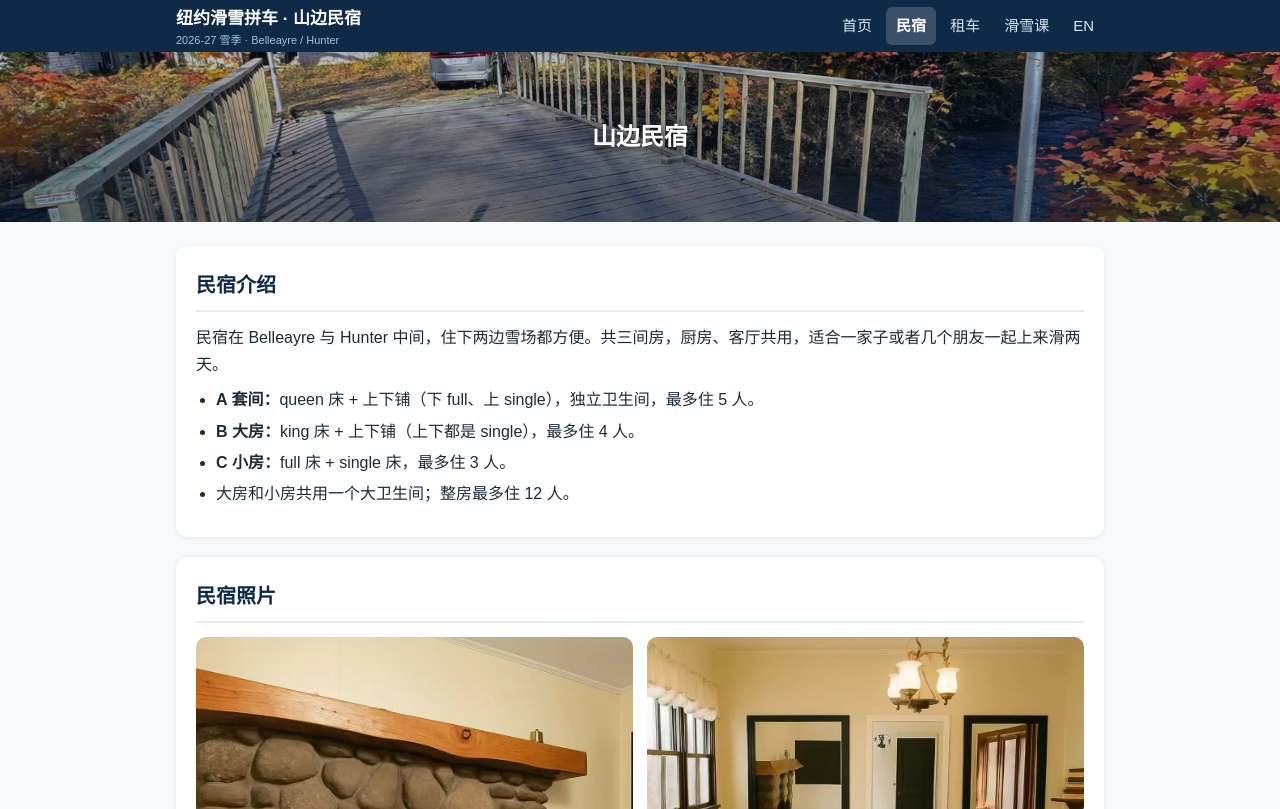
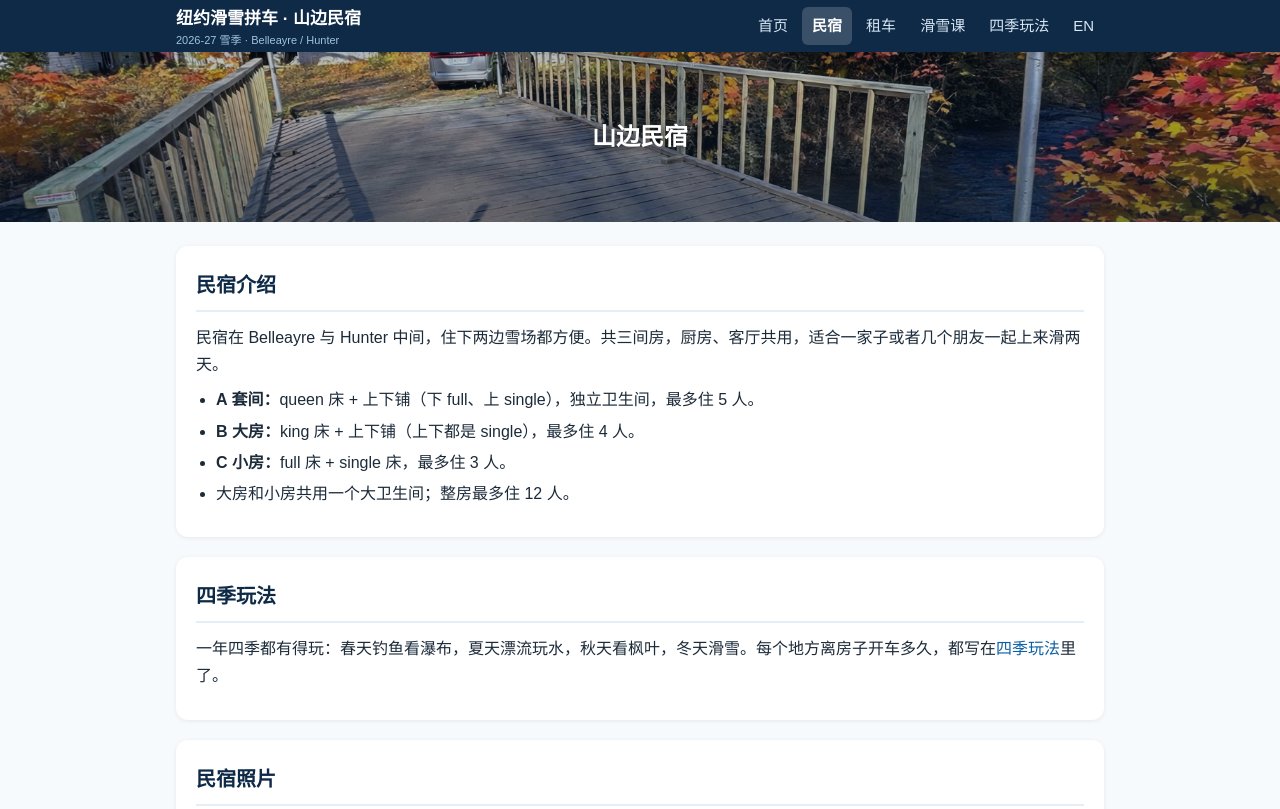
Before and after one commit to bryant7758/bryant7758.github.io, a plain HTML site: page zh/house.html in a window 1280 px wide. Shown: the top 809 px of the page. Drawn offline with Linux system fonts and the light colour scheme.

Commit message:
Add 四季玩法 nav link to Chinese pages

```diff
--- a/zh/house.html
+++ b/zh/house.html
@@ -16,6 +16,7 @@
       <a href="house.html" class="active">民宿</a>
       <a href="car.html">租车</a>
       <a href="coach.html">滑雪课</a>
+      <a href="guide.html">四季玩法</a>
       <a href="../en/house.html" class="lang">EN</a>
     </div>
   </div>
@@ -38,6 +39,11 @@
       <li><strong>C 小房：</strong>full 床 + single 床，最多住 3 人。</li>
       <li>大房和小房共用一个大卫生间；整房最多住 12 人。</li>
     </ul>
+  </section>
+
+  <section class="section">
+    <h2>四季玩法</h2>
+    <p>一年四季都有得玩：春天钓鱼看瀑布，夏天漂流玩水，秋天看枫叶，冬天滑雪。每个地方离房子开车多久，都写在<a href="guide.html">四季玩法</a>里了。</p>
   </section>
 
   <section class="section">
```
Also changed, not shown: zh/car.html (+1 -0 lines), zh/coach.html (+1 -0 lines), zh/index.html (+1 -0 lines), zh/thanks.html (+1 -0 lines).
